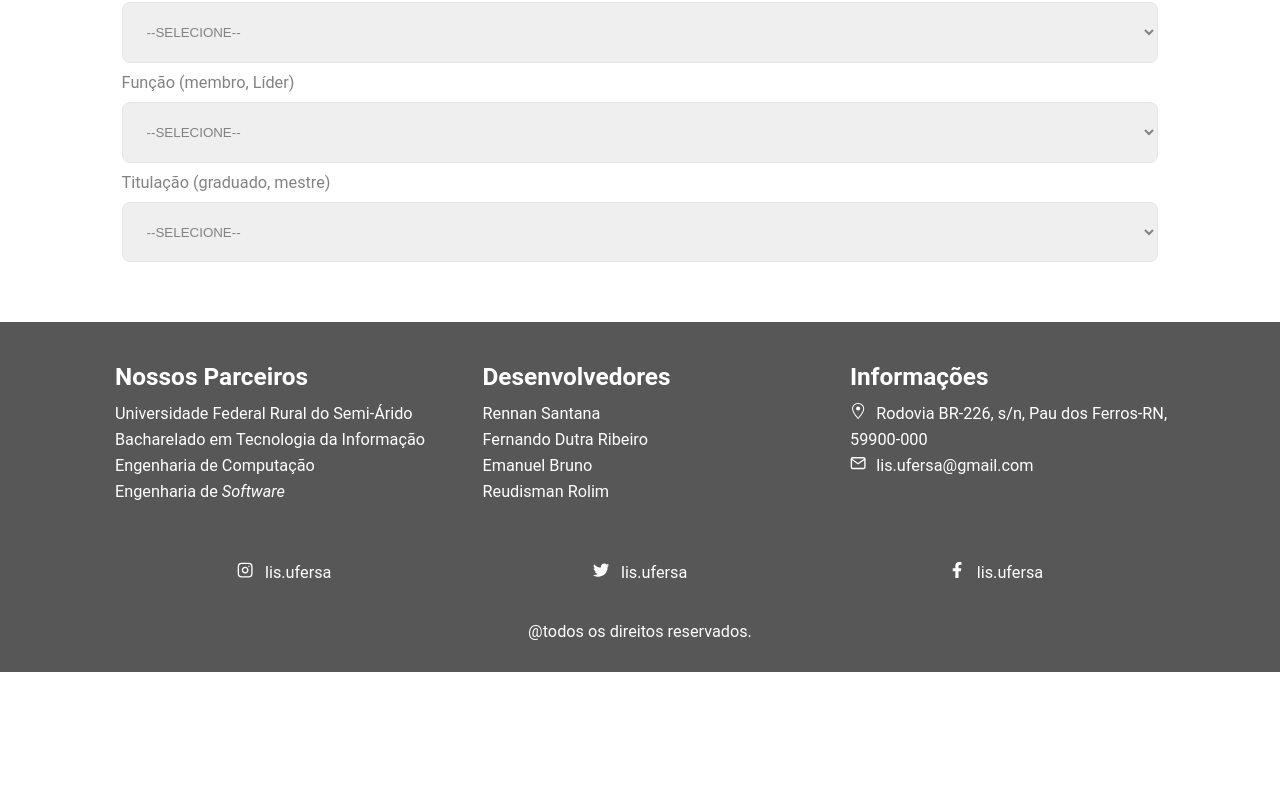
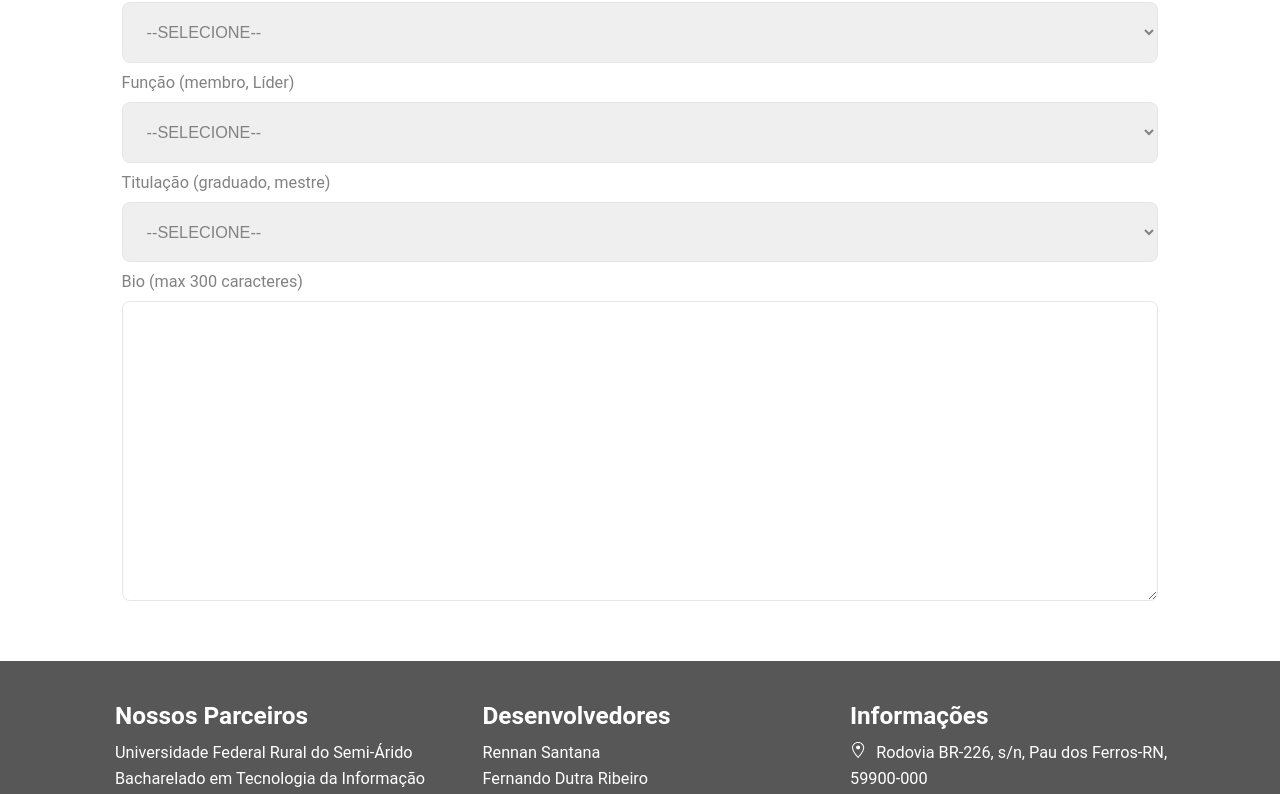
Before and after one commit to DiegoOlive/LIS-lab, a React (Create React App) app: page /signup in a window 1280 px wide. Shown: the part 1121-1915 px from the top of the page. Before the commit the page ends 1793 px from the top, so only its background shows below. Built offline with nearby package versions, Linux system fonts and the light colour scheme.

Commit message:
aula 26 - formuladrio -dados pessoais

```diff
--- /dev/null
+++ b/src/components/TextArea/index.tsx
@@ -0,0 +1,34 @@
+import React, { InputHTMLAttributes }from 'react';
+import styled from 'styled-components';
+import { ContainerStyles, InputStyles, LabelStyles } from '../inputStyles';
+
+const TextAreaContainer = styled.div`
+    ${ContainerStyles}
+`
+
+const Label = styled.label`
+    ${LabelStyles}
+`
+
+const TextAreaBox = styled.textarea`
+    ${InputStyles}
+    height: 300px;
+    padding: 20px;
+`
+
+
+interface TextAreaProps extends InputHTMLAttributes<HTMLTextAreaElement>{
+    name: string,
+    label: string
+}
+
+const TextArea: React.FC<TextAreaProps> =({name, label, ...rest}) => {
+    return(
+        <TextAreaContainer>
+            <Label htmlFor={name}>{label}</Label>
+            <TextAreaBox id={name} name={name} {...rest}/>
+        </TextAreaContainer>
+    );
+}
+
+export default TextArea;
--- a/src/components/inputStyles/index.tsx
+++ b/src/components/inputStyles/index.tsx
@@ -19,4 +19,5 @@ export const InputStyles = css`
     border-radius: 0.8rem;
     padding-left: 20px;
     color: var(--cinza);
+    font-size: 1.6rem;
 `
--- a/src/pages/CriarConta/index.tsx
+++ b/src/pages/CriarConta/index.tsx
@@ -4,6 +4,7 @@ import PageTemplate from '../PageTemplate';
 import criarContaImg from '../../assets/images/CriarConta/criarConta.svg';
 import Input from '../../components/Input';
 import Select from '../../components/Select';
+import TextArea from '../../components/TextArea';
 
 //toda pag possui um pag template
 //pagtemplate defini cabeçalho e rodape
@@ -97,7 +98,6 @@ export default function CriarConta (){
                             label="Categoria (discente,docente)"
                             options={categoria}
                         />
-                    </Property>
                         <Select
                             name="occupation"
                             label="Função (membro, Líder)"
@@ -108,6 +108,8 @@ export default function CriarConta (){
                             label="Titulação (graduado, mestre)"
                             options={titulacao}
                         />
+                    </Property>
+                    <TextArea name="bio" label="Bio (max 300 caracteres)"/>
                 </FieldSet>
             </Form>
         </PageTemplate>
```
